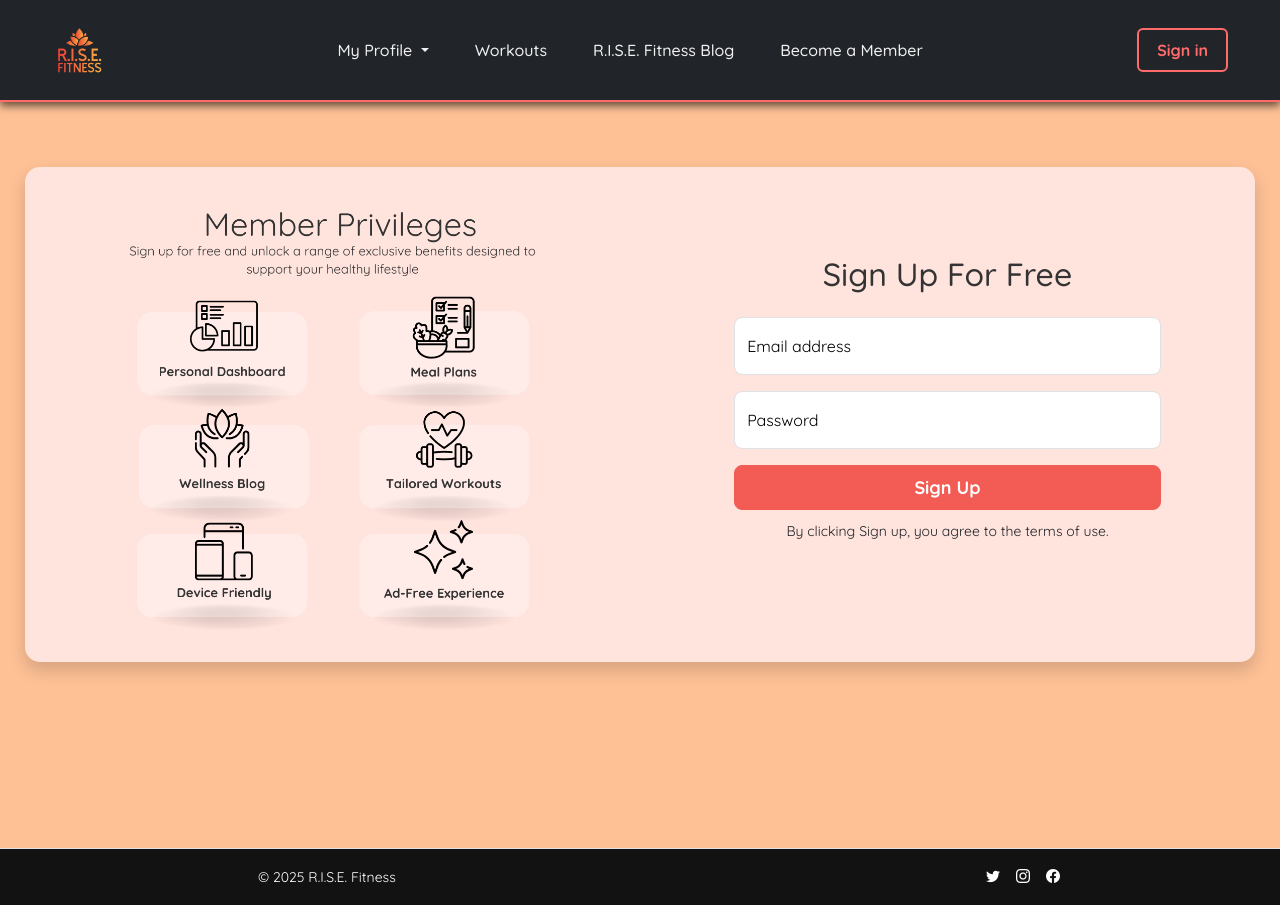
After one commit to emilyryalls/git_final_project, a Flask app: page /membership in a window 1280 px wide. The commit adds this page. Run offline with Flask 3, Linux system fonts and the light colour scheme.

Commit message:
Created Membership page

```diff
--- a/application/routes.py
+++ b/application/routes.py
@@ -9,6 +9,9 @@ from application.data_access import get_blog_by_id
 def home():
     return render_template('home.html', title='Home')
 
+@app.route('/membership')
+def membership():
+    return render_template('membership.html', title='Membership')
 
 # Route to display all blogs and filter
 @app.route('/blog_home', methods=['GET'])
--- a/application/static/main_styles.css
+++ b/application/static/main_styles.css
@@ -295,7 +295,108 @@ body.home-page .testimonial-name {
 }
 
 
+/* SIGN UP PAGE */
 
+.bg-body-secondary {
+  background-color: transparent !important;
+}
+
+.modal {
+  --bs-modal-border-color: rgb(0 0 0 / 0%);
+  --bs-modal-width: 1000px;
+}
+
+.modal-content {
+  flex-direction: row;
+  background-color: #ffe3dd;
+
+}
+
+.modal-body {
+  display: flex;
+  flex-direction: row;
+  justify-content: center;
+  align-items: stretch;
+}
+
+#modal-body-one{
+  padding: 0px;
+  padding-top: 0.2rem;
+  padding-bottom: 3rem;
+}
+
+.modal-header {
+  justify-content: center;
+}
+
+#container-signup{
+  display: flex;
+  flex-wrap: wrap;
+  justify-content: space-around;
+  /* padding-left: 0px; */
+}
+
+#modal-header-signup{
+  align-items: flex-end;
+
+}
+
+#signupText{
+  font-family: 'Quicksand';
+  color: #333333;
+  text-shadow: none;
+  font-weight: 440;
+}
+
+#signupButton{
+  background-color: #F25C54;
+  border-color: #F25C54;
+  font-weight: bold;
+  font-size: 18px;
+  transition: background-color 0.3s ease;
+}
+
+#signupButton:hover {
+  background-color: #F4845F;
+}
+
+.text-body-secondary{
+  font-family: 'Quicksand';
+  color: #333333;
+}
+
+@media (min-width: 1200px) {
+  .modal-dialog {
+    --bs-modal-width:1340px
+  }
+}
+@media (min-width: 992px) {
+  .modal-dialog {
+    --bs-modal-width:1340px
+
+  }
+}
+@media (max-width: 992px) {
+  /* .modal-dialog {
+    --bs-modal-width:1340px
+
+  } */
+
+  .modal-content{
+    flex-wrap: wrap;
+  }
+  .modal {
+    --bs-modal-width: 500px;
+}
+}
+@media (max-width: 767px) {
+  .modal-content{
+    flex-wrap: wrap;
+  }
+  .modal {
+    --bs-modal-width: 500px;
+}
+}
 
 /* PROFILE PAGE */
 
--- /dev/null
+++ b/application/templates/membership.html
@@ -0,0 +1,88 @@
+{% extends "layout.html" %}
+
+{% block body_content %}
+
+<div class="modal modal-sheet position-static d-block bg-body-secondary p-4 py-md-5" tabindex="-1" role="dialog" id="modalSignin">
+    <div class="modal-dialog modal-xl" role="document">
+        <div class="modal-content rounded-4 shadow">
+            <div class="container">
+                <!-- <div class="modal-header p-5 pb-4 border-bottom-0">
+                    <h1 class="fw-bold mb-0">What's new</h1>
+                </div>
+                <div class="modal-body" id="modal-body-one">
+                    <ul class="d-grid gap-4 my-5 list-unstyled small">
+                        <li class="d-flex gap-4">
+                            <a href="#" class="ms-3 text-body-secondary"><i class="bi bi-speedometer2 text-primary fs-2"></i>
+                            </a>
+                            <div>
+                            <h5 class="mb-0">Personal Dashboard</h5>
+                            Track your progress, preferences, and updates in one place.
+                        </div>
+                        </li>
+                        <li class="d-flex gap-4">
+                            <i class="bi bi-egg-fried text-success fs-2"></i>
+                            <div>
+                            <h5 class="mb-0">Access to Meal Plans</h5>
+                            Tailored nutrition guides to support your fitness journey.
+                            </div>
+                        </li>
+                        <li class="d-flex gap-4">
+                            <i class="bi bi-play-circle text-danger fs-2"></i>
+                            <div>
+                            <h5 class="mb-0">Personalised Video Workouts</h5>
+                            Routines adapted to your fitness level and goals.
+                            </div>
+                        </li>
+                    </ul>
+                    <ul class="d-grid gap-4 my-5 list-unstyled small">
+                        <li class="d-flex gap-4">
+                            <i class="bi bi-phone text-success fs-2"></i>
+                            <div>
+                            <h5 class="mb-0">Mobile-Friendly Experience</h5>
+                            Easy access from any device, anytime.
+                        </div>
+                        </li>
+                        <li class="d-flex gap-4">
+                            <i class="bi bi-journal-richtext text-secondary fs-2"></i>
+                            <div>
+                            <h5 class="mb-0">Health & Wellness Blog</h5>
+                            Access expert tips on healthy living, sleep, mindfulness, and more!
+                        </div>
+                        </li>
+                        <li class="d-flex gap-4">
+                            <i class="bi bi-x-circle text-danger fs-2"></i>
+                            <div>
+                            <h5 class="mb-0">No Ads, Just Content</h5>
+                            A smooth, distraction-free experience focused on your goals.
+                        </div>
+                        </li>
+                    </ul>
+                </div> -->
+                <img src="static/images/membership privileges black bigger.png" class="img-fluid" alt="membership benefits image">
+
+            </div>
+            <div class="container" id="container-signup">
+                <div class="modal-header p-3 pb-4 border-bottom-0" id="modal-header-signup">
+                    <h1 class="mb-0 fs-2" id="signupText">Sign Up For Free</h1>
+                    <!-- <button type="button" class="btn-close" data-bs-dismiss="modal" aria-label="Close"></button> -->
+                </div>
+                <div class="modal-body p-5 pt-0">
+                    <form class="">
+                        <div class="form-floating mb-3">
+                            <input type="email" class="form-control rounded-3" id="floatingInput" placeholder="name@example.com">
+                            <label for="floatingInput">Email address</label>
+                        </div>
+                        <div class="form-floating mb-3">
+                            <input type="password" class="form-control rounded-3" id="floatingPassword" placeholder="Password">
+                            <label for="floatingPassword">Password</label>
+                        </div>
+                        <button class="w-100 mb-2 btn btn-lg rounded-3 btn-primary" id="signupButton" type="submit">Sign Up</button>
+                        <small class="text-body">By clicking Sign up, you agree to the terms of use.</small>
+                    </form>
+                </div>
+            </div>
+        </div>
+    </div>
+</div>
+
+{% endblock %}
```
Also changed, not shown: application/static/images/membership privileges black bigger.png (added), application/static/images/membership privileges color bigger.png (added).
